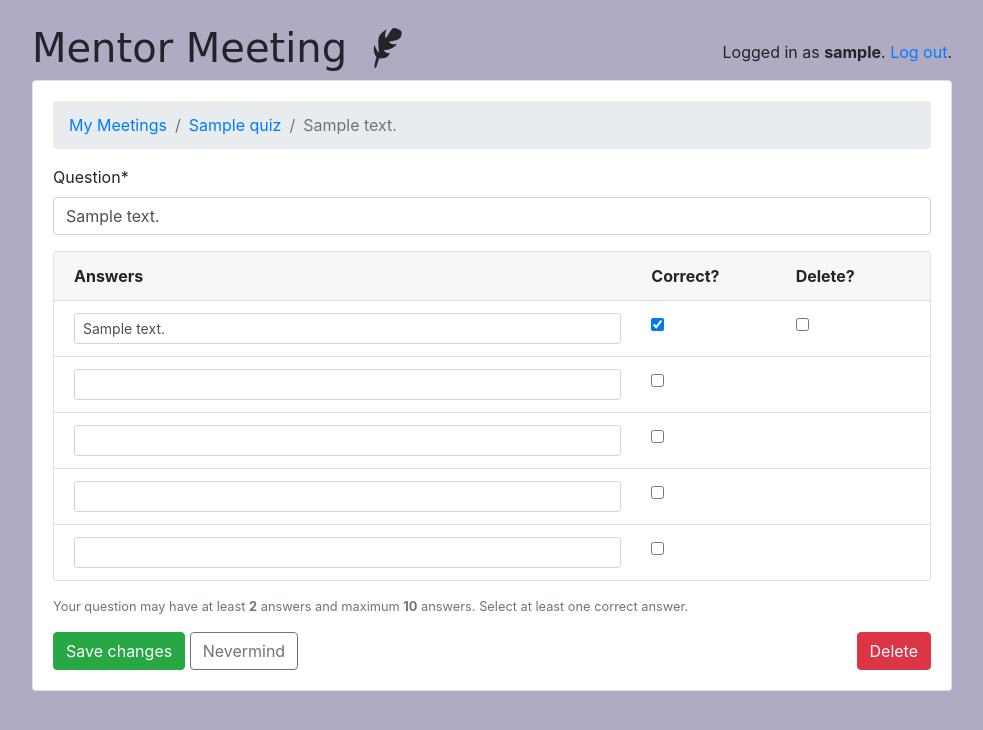
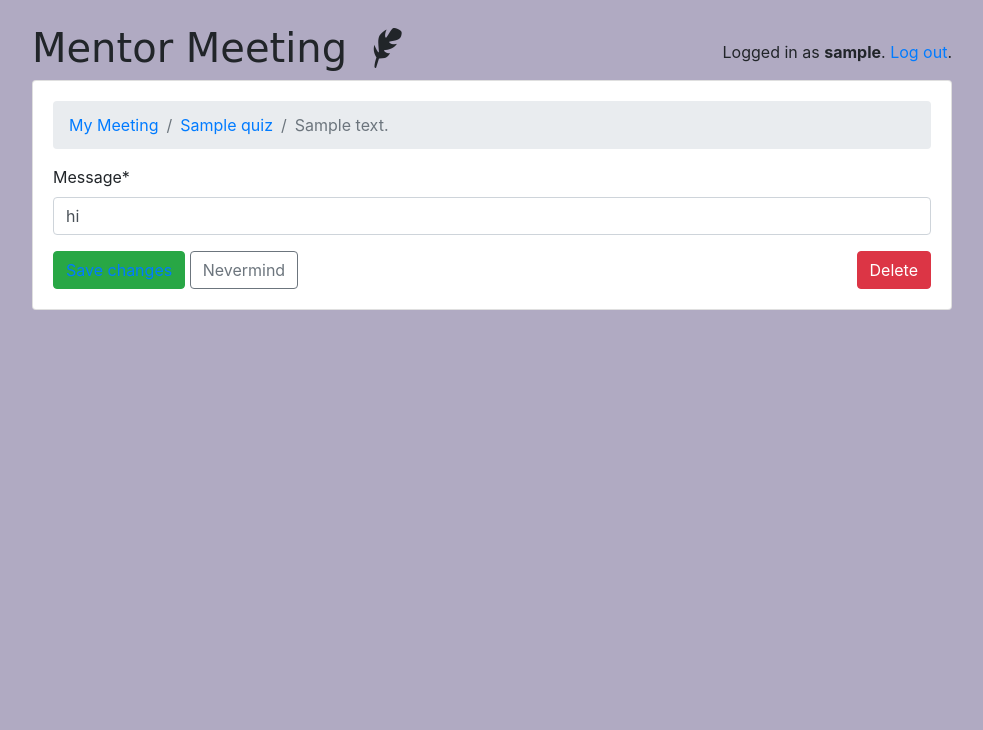
Before and after one commit to AdityaMalani/Mentor-Meet, a Django app: page /teachers/quiz/1/question/1/ in a window 1280 px wide. Shown: the top 730 px of the page, without its empty margins (148-1131 px from the left). Run offline with Django 3.2, Linux system fonts and the light colour scheme; a user stored in the database is signed in; tables that the repository leaves empty hold one stand-in row (values such as "Sample post"); some libraries are stand-ins or nearby versions; some web fonts are replaced.

Commit message:
second commit

```diff
--- a/Mentor_Meeting_Application-aditya/django_school/classroom/templates/classroom/students/_header.html
+++ b/Mentor_Meeting_Application-aditya/django_school/classroom/templates/classroom/students/_header.html
@@ -1,6 +1,6 @@
 <h2>Meetings</h2>
 <p class="text-muted">
-  Subjects:{% for subject in user.student.interests.all %} {{ subject.get_html_badge }}{% endfor %}
+  Subjects:{% for subject in user.student.interests.all %} {% endfor %}
 </p>
 
 <ul class="nav nav-tabs mb-3">
--- a/Mentor_Meeting_Application-aditya/django_school/classroom/templates/classroom/students/take_quiz_form.html
+++ b/Mentor_Meeting_Application-aditya/django_school/classroom/templates/classroom/students/take_quiz_form.html
@@ -10,7 +10,9 @@
   <p class="lead">{{ question.text }}</p>
   <form method="post" novalidate>
     {% csrf_token %}
-    {{ form|crispy }}
+    <!-- {{ form|crispy }} -->
+    <div id="div_id_answer" class="form-group has-danger"> <label for="id_answer_0" class="form-control-label  requiredField">
+                 </label> <div class="">  </div> </div>
     <button type="submit" class="btn btn-primary">Next →</button>
   </form>
 {% endblock %}
--- a/Mentor_Meeting_Application-aditya/django_school/classroom/templates/classroom/teachers/question_change_form.html
+++ b/Mentor_Meeting_Application-aditya/django_school/classroom/templates/classroom/teachers/question_change_form.html
@@ -5,7 +5,7 @@
 {% block content %}
   <nav aria-label="breadcrumb">
     <ol class="breadcrumb">
-      <li class="breadcrumb-item"><a href="{% url 'teachers:quiz_change_list' %}">My Meetings</a></li>
+      <li class="breadcrumb-item"><a href="{% url 'teachers:quiz_change_list' %}">My Meeting</a></li>
       <li class="breadcrumb-item"><a href="{% url 'teachers:quiz_change' quiz.pk %}">{{ quiz.name }}</a></li>
       <li class="breadcrumb-item active" aria-current="page">{{ question.text }}</li>
     </ol>
@@ -13,8 +13,10 @@
   <h2 class="mb-3">{{ question.txt }}</h2>
   <form method="post" novalidate>
     {% csrf_token %}
+    <div id="div_id_text" class="form-group"> <label for="id_text" class="form-control-label  requiredField">
+                Message<span class="asteriskField">*</span> </label> <div class=""> <input type="text" name="text" value="hi" maxlength="255" class="textinput textInput form-control" required="" id="id_text"> </div> </div>
     {{ formset.management_form }}
-    {{ form|crispy }}
+    <!-- {{ form|crispy }}
     <div class="card mb-3{% if formset.errors %} border-danger{% endif %}">
       <div class="card-header">
         <div class="row">
@@ -56,9 +58,11 @@
     </div>
     <p>
       <small class="form-text text-muted">Your question may have at least <strong>2</strong> answers and maximum <strong>10</strong> answers. Select at least one correct answer.</small>
-    </p>
-    <button type="submit" class="btn btn-success">Save changes</button>
+    </p> -->
+     <button type="submit" class="btn btn-success"><a href="{% url 'teachers:quiz_change' quiz.pk %}"> Save changes</button>
     <a href="{% url 'teachers:quiz_change' quiz.pk %}" class="btn btn-outline-secondary" role="button">Nevermind</a>
     <a href="{% url 'teachers:question_delete' quiz.pk question.pk %}" class="btn btn-danger float-right">Delete</a>
+
+
   </form>
-{% endblock %}
+ {% endblock %}
```
Also changed, not shown: Mentor_Meeting_Application-aditya/django_school/classroom/templates/classroom/students/quiz_list.html (+3 -5 lines), Mentor_Meeting_Application-aditya/django_school/classroom/templates/classroom/teachers/quiz_change_list.html (+2 -5 lines).
